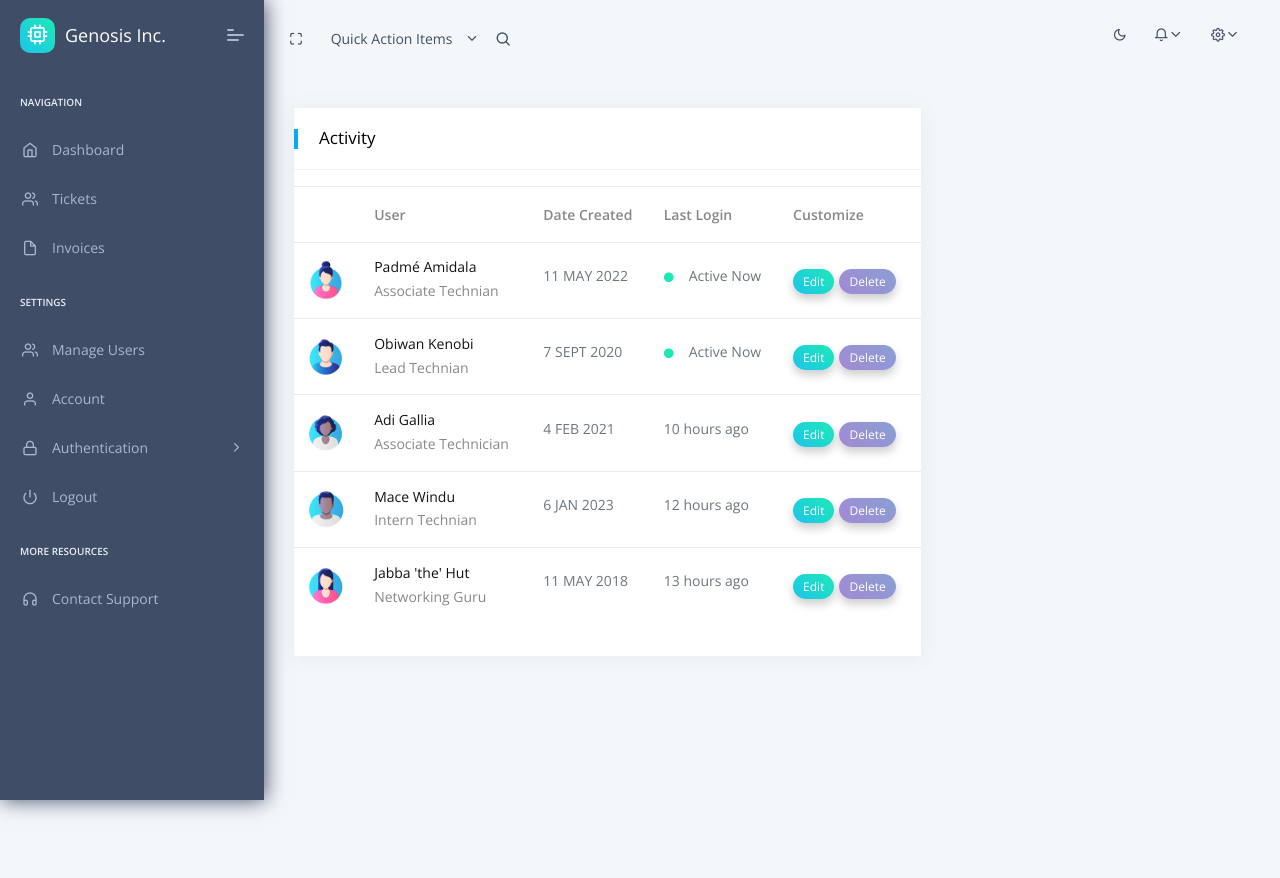
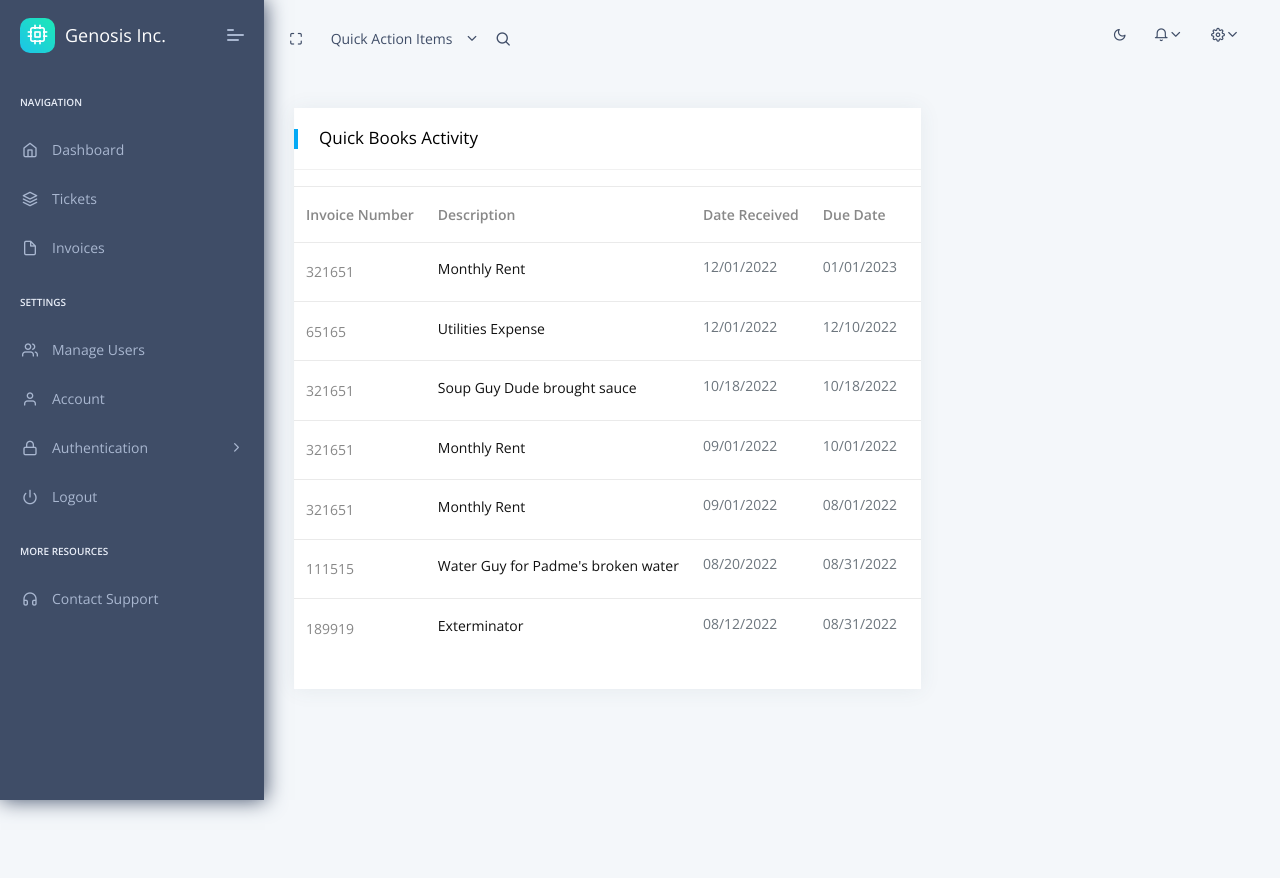
Before and after one commit to Langutang/client-dashboard.github.io, a Django app: page /invoices.html in a window 1280 px wide. Run offline with Django 3.2, Linux system fonts and the light colour scheme; the visitor is signed in with stand-in values (Sample User, id 1); some libraries are stand-ins or nearby versions.

Commit message:
set final template -- 6 page test

```diff
--- a/apps/templates/home/invoices.html
+++ b/apps/templates/home/invoices.html
@@ -24,124 +24,165 @@
                                 <div class="col-xl-8 col-md-6">
                                     <div class="card Recent-Users">
                                         <div class="card-header">
-                                            <h5>Activity</h5>
+                                            <h5>Quick Books Activity</h5>
                                         </div>
                                         <div class="card-block px-0 py-3">
                                             <div class="table-responsive">
                                                 <table class="table table-hover">
                                                     <tbody>
                                                     <tr>
-                                                        <th></th>
-                                                        <th>User</th>
-                                                        <th>Date Created</th>
-                                                        <th>Last Login</th>
-                                                        <th>Customize</th>
+                                                        <th>Invoice Number</th>
+                                                        <th>Description</th>
+                                                        <th>Date Received</th>
+                                                        <th>Due Date</th>
+                                                        <th>Total</th>
+                                                        <th>Status</th>
                                                     </tr>
                                                     <tr class="unread">
-                                                        <td><img class="rounded-circle" style="width:40px;"
-                                                                    src="{{ ASSETS_ROOT }}/images/user/avatar-1.jpg" alt="activity-user">
+                                                        <td>
+                                                            321651
                                                         </td>
                                                         <td>
-                                                            <h6 class="mb-1">Padmé Amidala</h6>
-                                                            <p class="m-0">Associate Technian</p>
+                                                            <h6 class="mb-1">Monthly Rent</h6>
                                                         </td>
                                                         <td>
-                                                            <h6 class="text-muted">11
-                                                                MAY 2022</h6>
+                                                            <h6 class="text-muted">12/01/2022</h6>
                                                         </td>
                                                         <td>
-                                                            <h6 class="text-muted"><i
-                                                                class="fas fa-circle text-c-green f-10 m-r-15"></i>Active Now</h6>
+                                                            <h6 class="text-muted">01/01/2023</h6>
                                                         </td>
                                                         <td>
-                                                            <a
-                                                                href="#!" class="label theme-bg text-white f-12">Edit</a><a href="#!"
-                                                                class="label theme-bg2 text-white f-12">Delete</a>
+                                                            <h6 class="text-muted">$1,755.45</h6>
+                                                        </td>
+                                                        <td>
+                                                            <h6
+                                                                class="text-red">Unpaid</h6>
                                                         </td>
                                                     </tr>
                                                     <tr class="unread">
-                                                        <td><img class="rounded-circle" style="width:40px;"
-                                                                    src="{{ ASSETS_ROOT }}/images/user/avatar-2.jpg" alt="activity-user">
+                                                        <td>
+                                                            65165
                                                         </td>
                                                         <td>
-                                                            <h6 class="mb-1">Obiwan Kenobi</h6>
-                                                            <p class="m-0">Lead Technian</p>
+                                                            <h6 class="mb-1">Utilities Expense</h6>
                                                         </td>
                                                         <td>
-                                                            <h6 class="text-muted">7
-                                                                SEPT 2020</h6>
+                                                            <h6 class="text-muted">12/01/2022</h6>
                                                         </td>
                                                         <td>
-                                                            <h6 class="text-muted"><i
-                                                                class="fas fa-circle text-c-green f-10 m-r-15"></i>Active Now</h6>
+                                                            <h6 class="text-muted">12/10/2022</h6>
                                                         </td>
                                                         <td>
-                                                            <a
-                                                                href="#!" class="label theme-bg text-white f-12">Edit</a><a href="#!"
-                                                                class="label theme-bg2 text-white f-12">Delete</a>
+                                                            <h6 class="text-muted">$795.95</h6>
+                                                        </td>
+                                                        <td>
+                                                            <h6
+                                                                class="text-red">Payment Submitted</h6>
                                                         </td>
                                                     </tr>
                                                     <tr class="unread">
-                                                        <td><img class="rounded-circle" style="width:40px;"
-                                                                    src="{{ ASSETS_ROOT }}/images/user/avatar-3.jpg" alt="activity-user">
+                                                        <td>
+                                                            321651
                                                         </td>
                                                         <td>
-                                                            <h6 class="mb-1">Adi Gallia</h6>
-                                                            <p class="m-0">Associate Technician</p>
+                                                            <h6 class="mb-1">Soup Guy Dude brought sauce</h6>
                                                         </td>
                                                         <td>
-                                                            <h6 class="text-muted">4
-                                                                FEB 2021</h6>
+                                                            <h6 class="text-muted">10/18/2022</h6>
                                                         </td>
                                                         <td>
-                                                            <h6 class="text-muted">10 hours ago</h6>
+                                                            <h6 class="text-muted">10/18/2022</h6>
                                                         </td>
                                                         <td>
-                                                            <a
-                                                                href="#!" class="label theme-bg text-white f-12">Edit</a><a href="#!"
-                                                                class="label theme-bg2 text-white f-12">Delete</a>
+                                                            <h6 class="text-muted">$10,340.22</h6>
+                                                        </td>
+                                                        <td>
+                                                            <h6
+                                                                class="text-red">Paid - 10/18/2022</h6>
                                                         </td>
                                                     </tr>
                                                     <tr class="unread">
-                                                        <td><img class="rounded-circle" style="width:40px;"
-                                                                    src="{{ ASSETS_ROOT }}/images/user/avatar-4.jpg" alt="activity-user">
+                                                        <td>
+                                                            321651
                                                         </td>
                                                         <td>
-                                                            <h6 class="mb-1">Mace Windu</h6>
-                                                            <p class="m-0">Intern Technian</p>
+                                                            <h6 class="mb-1">Monthly Rent</h6>
                                                         </td>
                                                         <td>
-                                                            <h6 class="text-muted">6
-                                                                JAN 2023</h6>
+                                                            <h6 class="text-muted">09/01/2022</h6>
                                                         </td>
                                                         <td>
-                                                            <h6 class="text-muted">12 hours ago</h6>
+                                                            <h6 class="text-muted">10/01/2022</h6>
                                                         </td>
                                                         <td>
-                                                            <a
-                                                                href="#!" class="label theme-bg text-white f-12">Edit</a><a href="#!"
-                                                                class="label theme-bg2 text-white f-12">Delete</a>
+                                                            <h6 class="text-muted">$1,755.45</h6>
+                                                        </td>
+                                                        <td>
+                                                            <h6
+                                                                class="text-red">Paid - 10/01/2022</h6>
                                                         </td>
                                                     </tr>
                                                     <tr class="unread">
-                                                        <td><img class="rounded-circle" style="width:40px;"
-                                                                    src="{{ ASSETS_ROOT }}/images/user/avatar-5.jpg" alt="activity-user">
+                                                        <td>
+                                                            321651
                                                         </td>
                                                         <td>
-                                                            <h6 class="mb-1">Jabba 'the' Hut</h6>
-                                                            <p class="m-0">Networking Guru</p>
+                                                            <h6 class="mb-1">Monthly Rent</h6>
                                                         </td>
                                                         <td>
-                                                            <h6 class="text-muted">11
-                                                                MAY 2018</h6>
+                                                            <h6 class="text-muted">09/01/2022</h6>
                                                         </td>
                                                         <td>
-                                                            <h6 class="text-muted">13 hours ago</h6>
+                                                            <h6 class="text-muted">08/01/2022</h6>
                                                         </td>
                                                         <td>
-                                                            <a
-                                                                href="#!" class="label theme-bg text-white f-12">Edit</a><a href="#!"
-                                                                class="label theme-bg2 text-white f-12">Delete</a>
+                                                            <h6 class="text-muted">$1,755.45</h6>
+                                                        </td>
+                                                        <td>
+                                                            <h6
+                                                                class="text-red">Paid - 09/01/2022</h6>
+                                                        </td>
+                                                    </tr>
+                                                    <tr class="unread">
+                                                        <td>
+                                                            111515
+                                                        </td>
+                                                        <td>
+                                                            <h6 class="mb-1">Water Guy for Padme's broken water</h6>
+                                                        </td>
+                                                        <td>
+                                                            <h6 class="text-muted">08/20/2022</h6>
+                                                        </td>
+                                                        <td>
+                                                            <h6 class="text-muted">08/31/2022</h6>
+                                                        </td>
+                                                        <td>
+                                                            <h6 class="text-muted">$75.75</h6>
+                                                        </td>
+                                                        <td>
+                                                            <h6
+                                                                class="text-red">Paid - 08/31/2022</h6>
+                                                        </td>
+                                                    </tr>
+                                                    <tr class="unread">
+                                                        <td>
+                                                            189919
+                                                        </td>
+                                                        <td>
+                                                            <h6 class="mb-1">Exterminator</h6>
+                                                        </td>
+                                                        <td>
+                                                            <h6 class="text-muted">08/12/2022</h6>
+                                                        </td>
+                                                        <td>
+                                                            <h6 class="text-muted">08/31/2022</h6>
+                                                        </td>
+                                                        <td>
+                                                            <h6 class="text-muted">$55.45</h6>
+                                                        </td>
+                                                        <td>
+                                                            <h6
+                                                                class="text-red">Paid - 08/31/2022</h6>
                                                         </td>
                                                     </tr>
                                                     </tbody>
--- a/apps/templates/includes/sidebar.html
+++ b/apps/templates/includes/sidebar.html
@@ -23,7 +23,7 @@
                 <li data-username="Tickets"
                 class="nav-item {% if 'user' in segment %} active {% endif %}">
                 <a href="/tickets.html" class="nav-link">
-                    <span class="pcoded-micon"><i class="feather icon-users"></i></span>
+                    <span class="pcoded-micon"><i class="feather icon-layers"></i></span>
                         <span class="pcoded-mtext">Tickets</span></a>
                 </li>
                 <li data-username="Invoices"
@@ -52,8 +52,8 @@
                     <a href="javascript:" class="nav-link "><span class="pcoded-micon"><i class="feather icon-lock"></i></span><span
                             class="pcoded-mtext">Authentication</span></a>
                     <ul class="pcoded-submenu">
-                        <li class=""><a href="/register.html" class="" target="_blank">Sign UP</a></li>
-                        <li class=""><a href="/login.html" class="" target="_blank">Sign IN</a></li>
+                        <li class=""><a href="/register.html" class="" target="_blank">Sign Up</a></li>
+                        <li class=""><a href="/login.html" class="" target="_blank">Sign In</a></li>
                         <li class=""><a href="/auth-reset-password.html" class="" target="_blank">Reset Password</a></li>
                     </ul>
                 </li>
```
Also changed, not shown: apps/templates/home/aesthetics/icon-feather.html (renamed from apps/templates/home/icon-feather.html).
